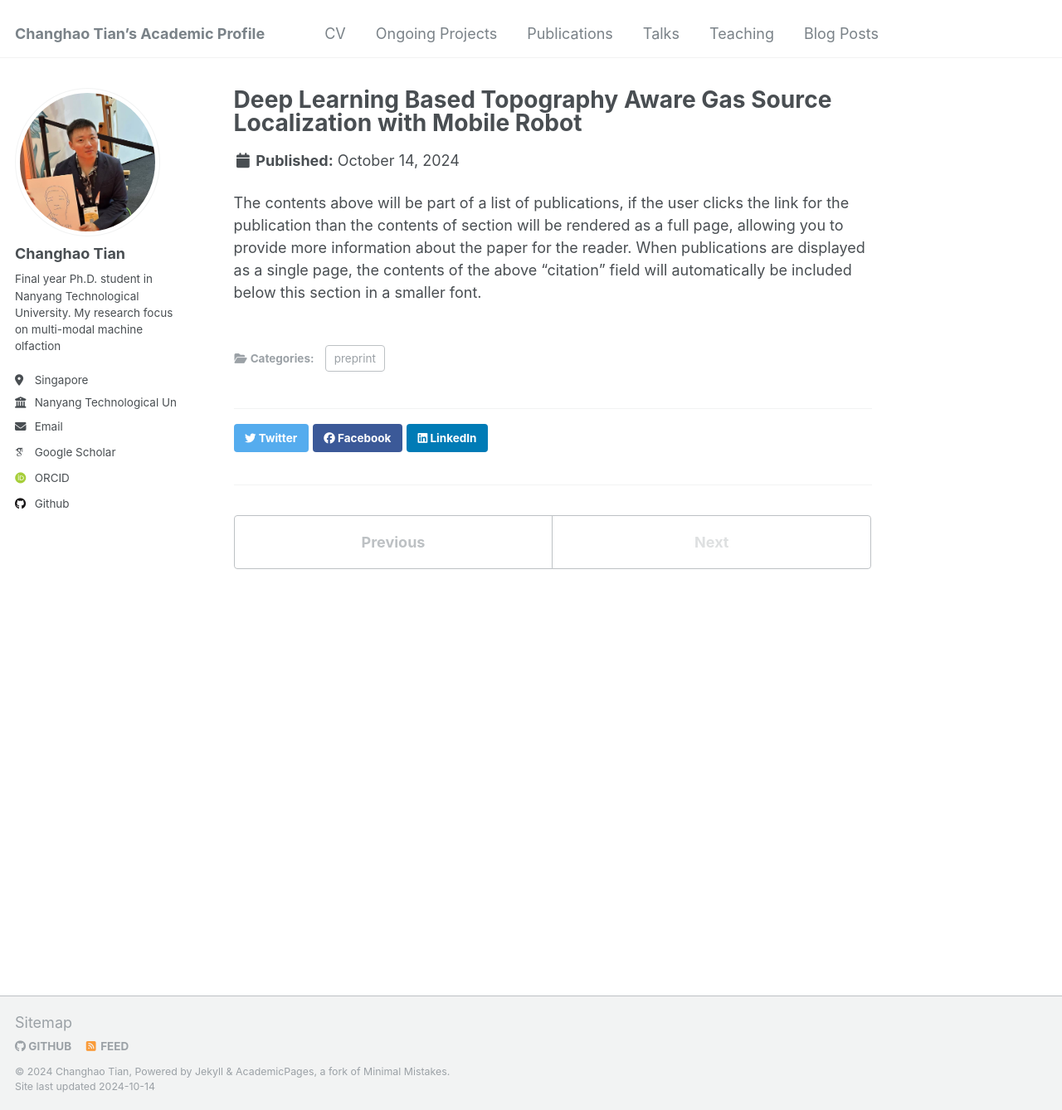
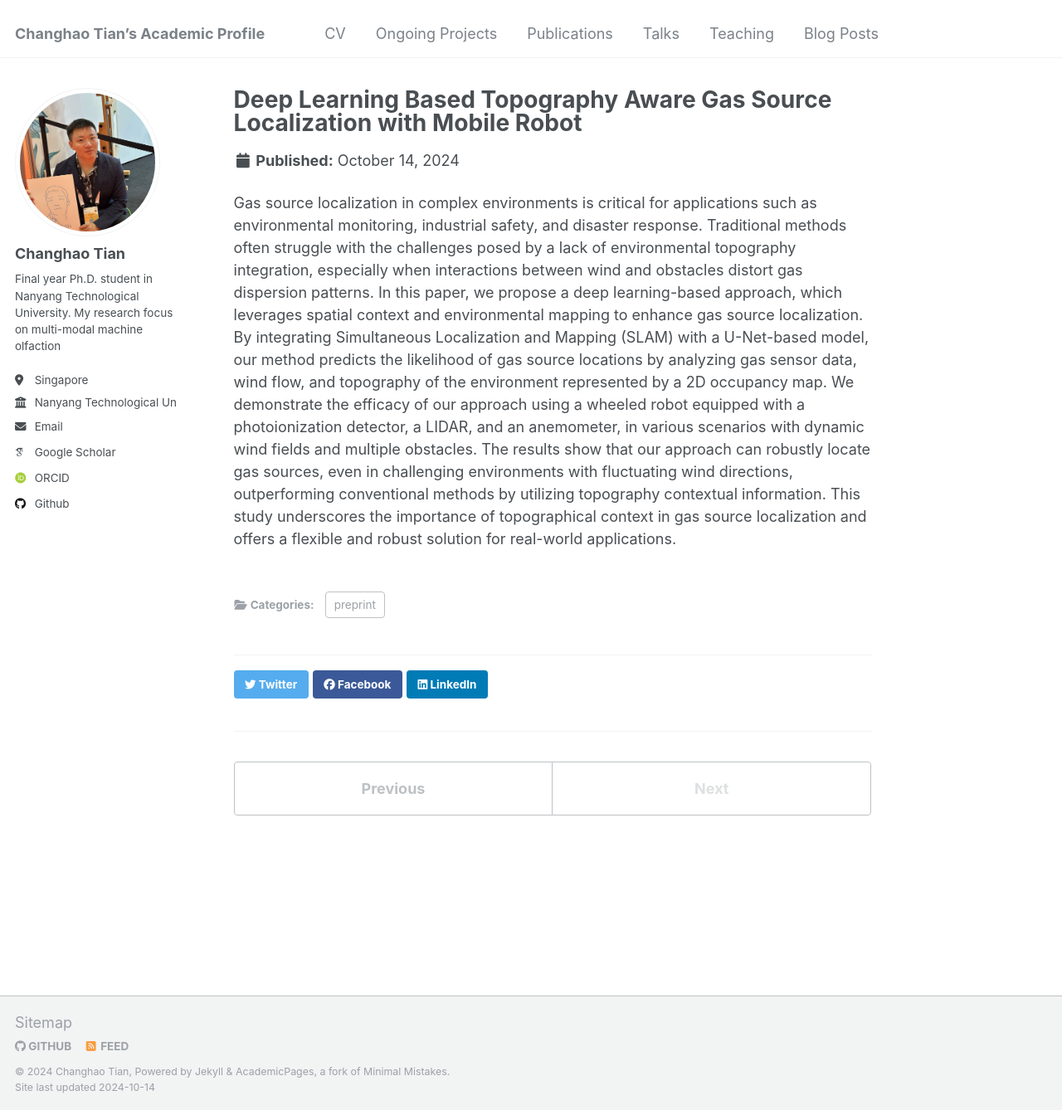
Before and after one commit to CHTiansweet/CHTian, a Jekyll site: the page built from _publications/Topography_aware_GSL.md, in a window 1280 px wide and 1338 px high. Shown: the whole window at 83% size. Built offline with Jekyll 4.4.1, drawn with Linux system fonts in a browser that asks for light colours; some web fonts are replaced.

Commit message:
Update Topography_aware_GSL.md

```diff
--- a/_publications/Topography_aware_GSL.md
+++ b/_publications/Topography_aware_GSL.md
@@ -11,4 +11,4 @@ paperurl: 'https://github.com/CHTiansweet/CHTian/blob/master/files/GSL_preprint.
 # citation: 'Your Name, You. (2009). &quot;Paper Title Number 1.&quot; <i>Journal 1</i>. 1(1).'
 ---
 
-The contents above will be part of a list of publications, if the user clicks the link for the publication than the contents of section will be rendered as a full page, allowing you to provide more information about the paper for the reader. When publications are displayed as a single page, the contents of the above "citation" field will automatically be included below this section in a smaller font.
+Gas source localization in complex environments is critical for applications such as environmental monitoring, industrial safety, and disaster response. Traditional methods often struggle with the challenges posed by a lack of environmental topography integration, especially when interactions between wind and obstacles distort gas dispersion patterns. In this paper, we propose a deep learning-based approach, which leverages spatial context and environmental mapping to enhance gas source localization. By integrating Simultaneous Localization and Mapping (SLAM) with a U-Net-based model, our method predicts the likelihood of gas source locations by analyzing gas sensor data, wind flow, and topography of the environment represented by a 2D occupancy map. We demonstrate the efficacy of our approach using a wheeled robot equipped with a photoionization detector, a LIDAR, and an anemometer, in various scenarios with dynamic wind fields and multiple obstacles. The results show that our approach can robustly locate gas sources, even in challenging environments with fluctuating wind directions, outperforming conventional methods by utilizing topography contextual information. This study underscores the importance of topographical context in gas source localization and offers a flexible and robust solution for real-world applications.
```
